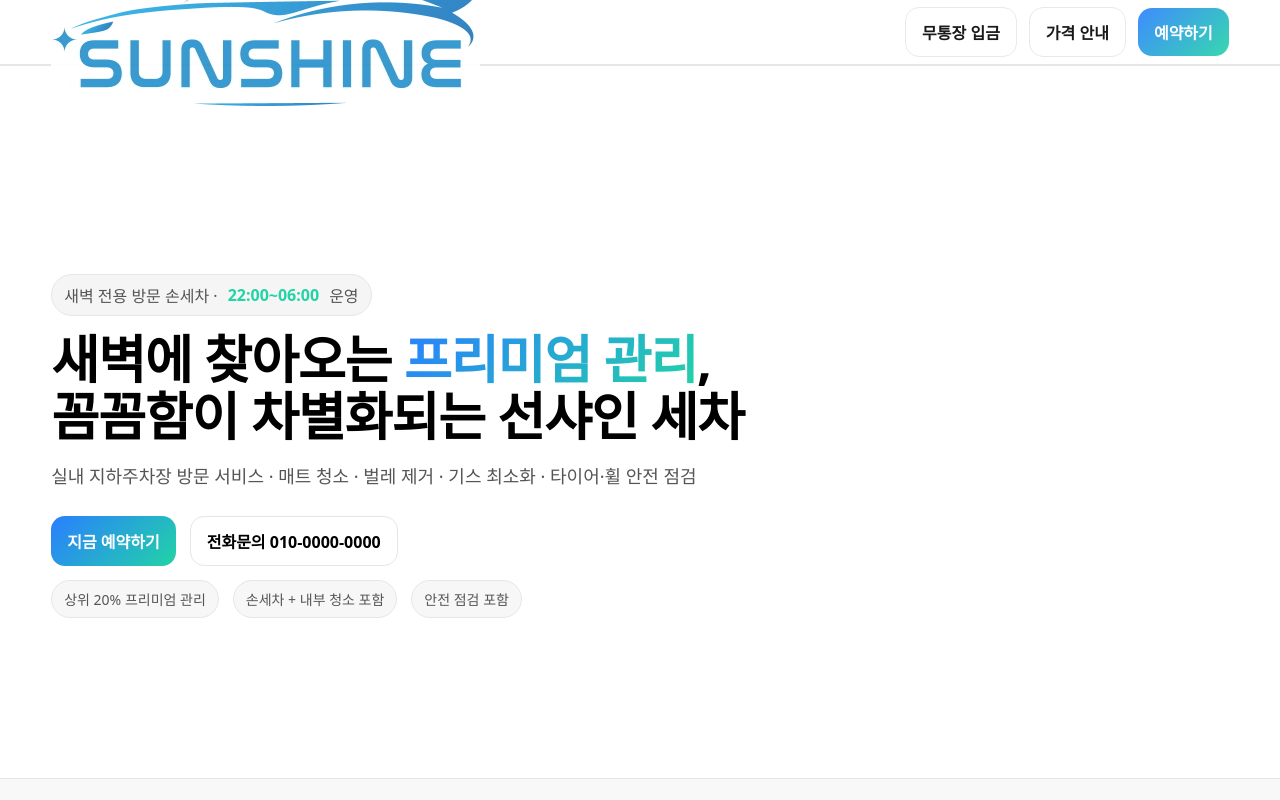
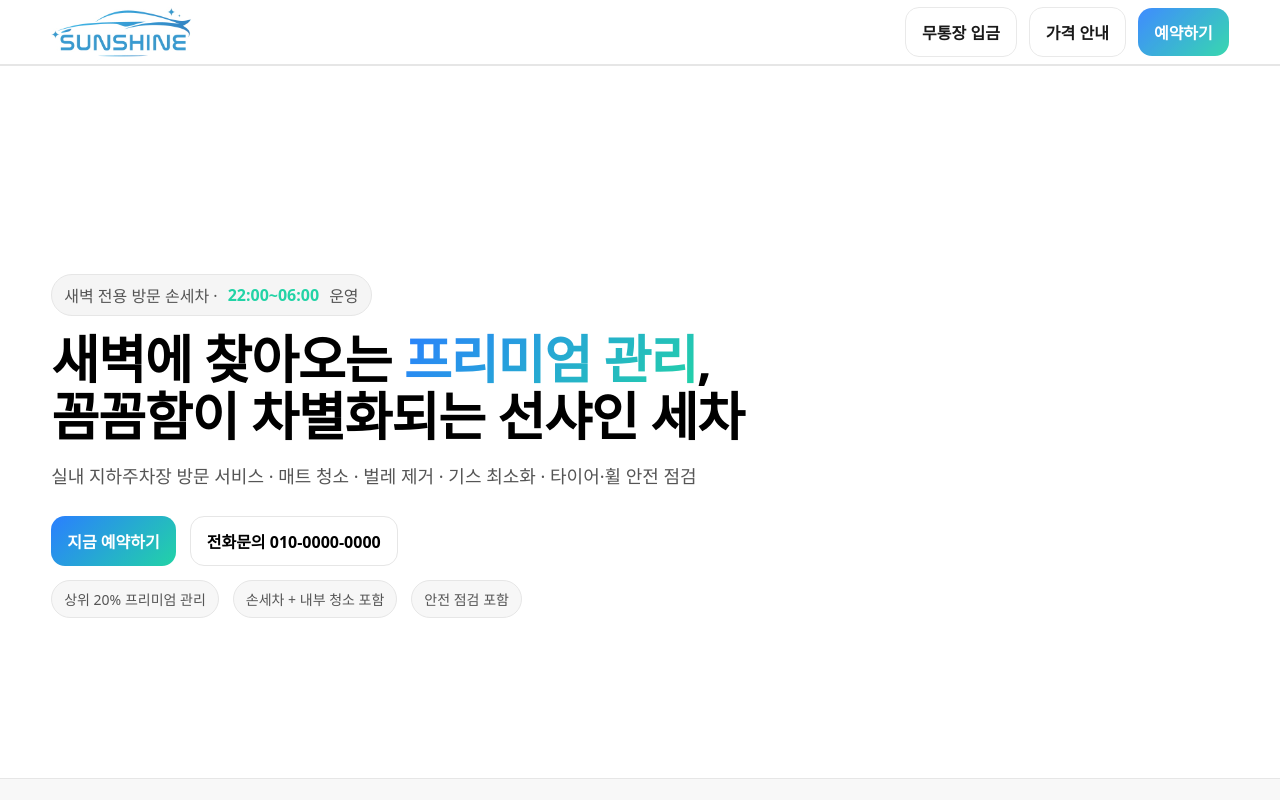
Before and after one commit to Ahnsejune/sunshine, a plain HTML site: page index.html in a window 1280 px wide. Shown: the top 800 px of the page. Drawn offline with Linux system fonts and the light colour scheme; a web font is replaced by a local one.

Commit message:
Update index.html

```diff
--- a/index.html
+++ b/index.html
@@ -37,6 +37,7 @@
     .brand .logo svg { filter: drop-shadow(0 4px 12px rgba(42,127,255,.35)); }
     .nav a { opacity: .9; }
     .nav-cta { display: flex; gap: 12px; align-items:center; }
+    .nav a span img { max-height: 50px; }
     .btn { display: inline-flex; align-items:center; gap:10px; padding: 12px 16px; border-radius: 14px; border: 1px solid var(--line); background: #ffffff; transition: .25s ease; font-weight: 700; color: var(--text); }
     .btn:hover { transform: translateY(-2px); box-shadow: var(--shadow); }
     .btn.primary { background: linear-gradient(135deg, var(--blue), var(--green)); color: #ffffff; border: 0; }
```
